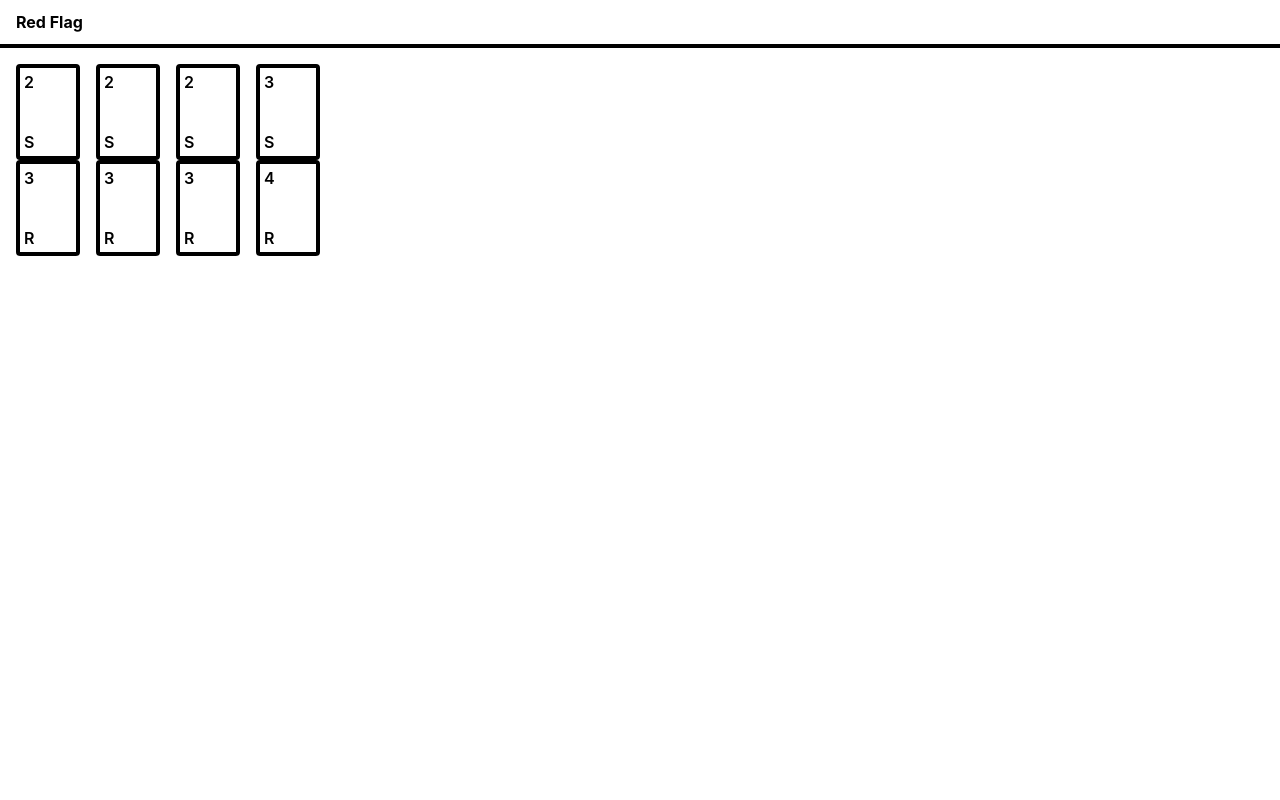
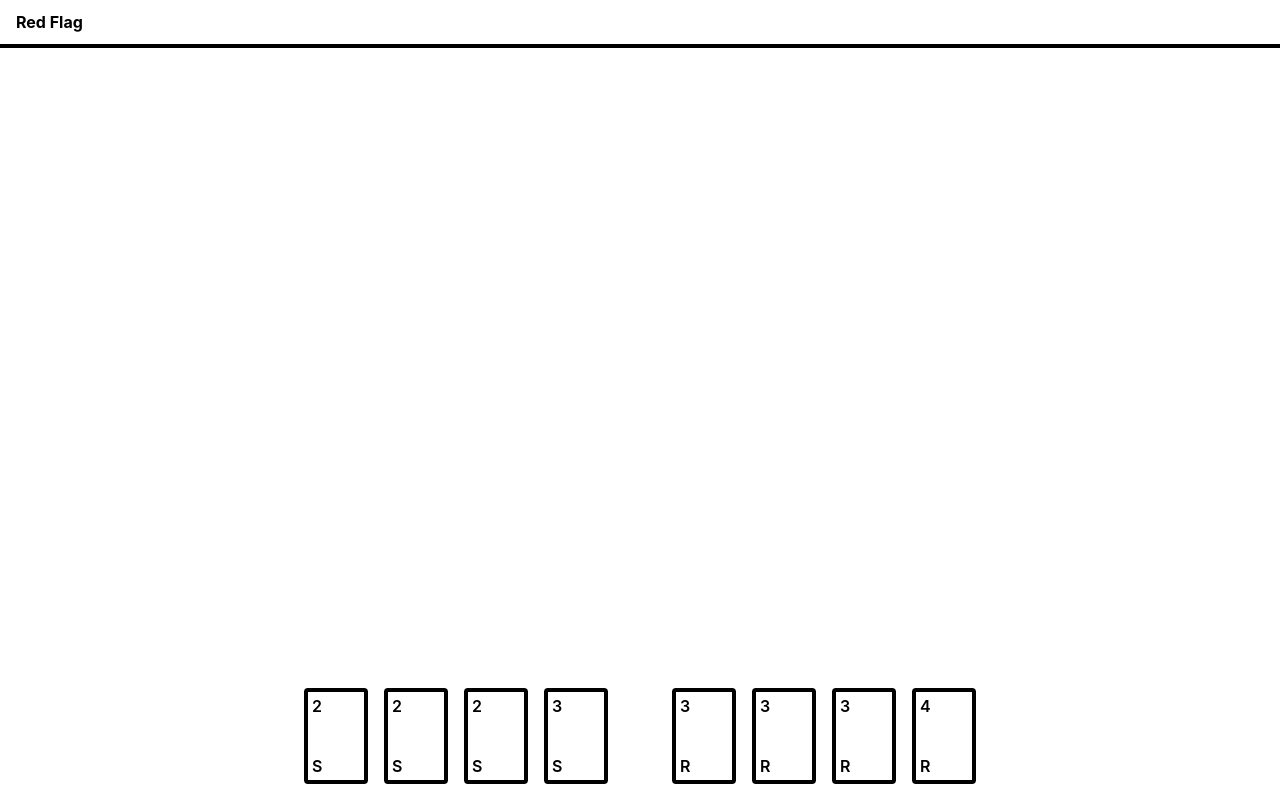
Before and after one commit to jon-athan-hall/red-flag, a React (Create React App) app: page / in a window 1280 px wide. Built offline with nearby package versions, Linux system fonts and the light colour scheme.

Commit message:
Adjust style and position for player Hands.

```diff
--- a/src/app/App.css
+++ b/src/app/App.css
@@ -1,4 +1,5 @@
 .App {
+  position: relative;
   display: flex;
   flex-direction: column;
 }
@@ -23,3 +24,14 @@
   padding: 1em;
   height: calc(100vh - 3em);
 }
+
+.App-hands {
+  position: absolute;
+  bottom: 1em;
+
+  display: flex;
+  gap: 4em;
+  justify-content: center;
+
+  width: calc(100% - 2em);
+}
--- a/src/app/App.tsx
+++ b/src/app/App.tsx
@@ -19,8 +19,10 @@ const App = () => {
         <h1>Red Flag</h1>
       </header>
       <main className="App-main">
-        <Hand cards={sprinterDeck.slice(0, 4)} handleCardClick={handleCardClick} />
-        <Hand cards={rouleurDeck.slice(0, 4)} handleCardClick={handleCardClick} />
+        <section className="App-hands">
+          <Hand cards={sprinterDeck.slice(0, 4)} handleCardClick={handleCardClick} />
+          <Hand cards={rouleurDeck.slice(0, 4)} handleCardClick={handleCardClick} />
+        </section>
       </main>
     </div>
   );
--- a/src/index.css
+++ b/src/index.css
@@ -4,6 +4,7 @@
   --color-background: #fff;
   --color-border: #000;
   --color-text: #000;
+  --color-highlight: #8a060d;
 }
 
 html {
```
Also changed, not shown: src/hand/Hand.css (line endings or trailing spaces).
